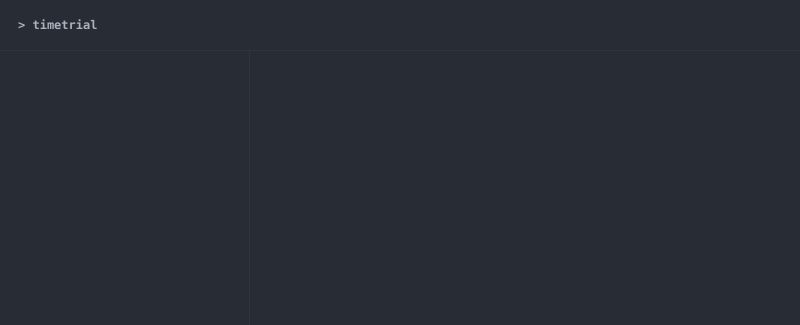
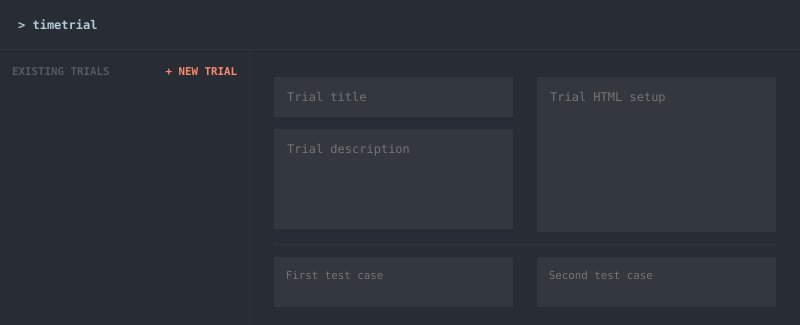
Before and after one commit to danjohnson95/timetrial, an Electron app: page index.html in a window 800 px wide. Drawn offline with Linux system fonts and the light colour scheme.

Commit message:
Added styling for creating new trials@

```diff
--- a/index.html
+++ b/index.html
@@ -11,9 +11,37 @@
 		</div>
 		<div id="body">
 			<div id="sidebar">
-
+				<div class="sidebar-title">
+					Existing Trials
+					<span id="new-trial">
+						+ New Trial
+					</span>
+				</div>
 			</div>
 			<div id="content">
+
+				<div class="new-trial-desc">
+					<div class="new-trial-meta">
+						<div class="input-div">
+							<input type="text" placeholder="Trial title">
+						</div>
+						<div class="input-div">
+							<textarea placeholder="Trial description"></textarea>
+						</div>
+					</div>
+					<div class="new-trial-html">
+						<textarea placeholder="Trial HTML setup"></textarea>
+					</div>
+				</div>
+
+				<div class="new-trial-code">
+					<div class="new-trial-left">
+						<textarea placeholder="First test case"></textarea>
+					</div>
+					<div class="new-trial-right">
+						<textarea placeholder="Second test case"></textarea>
+					</div>
+				</div>
 
 			</div>
 		</div>
--- a/src/scss/default.scss
+++ b/src/scss/default.scss
@@ -1,9 +1,13 @@
 $font-family: 'Consolas', 'Menlo', monospace;
 $font-size: 0.75rem;
 $background-color: #282c34;
-$body-color: #abb2bf;
+$body-color: #B2CCD6;
 $border-color: #30343c;
 $sidebar-width: 250px;
+
+$white-color: #EEFFFF;
+$comment-color: #545a63;
+$orange-color: #F78C6A;
 
 
 body{
@@ -14,6 +18,24 @@ body{
 	margin: 0;
 	-webkit-font-smoothing: antialiased;
 
+	input, button, textarea{
+		font-family: $font-family;
+		font-size: $font-size;
+		border: 1px solid transparent;
+		-webkit-font-smoothing: antialiased;
+		width: 100%;
+		padding: 1em;
+		box-sizing: border-box;
+		background-color: rgba(255,255,255,0.05);
+		outline: 0;
+		color: #EEFFFF;
+		resize: none;
+		&:focus{
+			border-color: $orange-color;
+		}
+
+	}
+
 	#top{
 		position: fixed;
 		top: 0;
@@ -22,6 +44,8 @@ body{
 		z-index: 1;
 		border-bottom: 1px solid $border-color;
 		padding: 1.5em;
+		height: 50px;
+		box-sizing: border-box;
 		h1{
 			font-size: 1em;
 			margin: 0;
@@ -39,12 +63,68 @@ body{
 		#sidebar, #content{
 			box-sizing: border-box;
 			flex: 1;
-			padding: 50px 1em 1em 1em;
+			padding: 65px 1em 1em 1em;
 		}
 
 		#sidebar{
 			max-width: $sidebar-width;
 			border-right: 1px solid $border-color;
+
+			.sidebar-title{
+				text-transform: uppercase;
+				color: $comment-color;
+				font-weight: bold;
+				font-size: .9em;
+				#new-trial{
+					float: right;
+					font-weight: bold;
+					color: $orange-color;
+					cursor: pointer;
+					&:hover{
+						text-decoration: underline;
+					}
+				}
+			}
+		}
+
+		#content{
+			.new-trial-desc, .new-trial-code{
+				display: flex;
+			}
+
+			.new-trial-meta .input-div{
+				margin-bottom: 1em;
+				textarea{
+					height: 100px;
+				}
+				&:last-child{
+					margin: 0;
+				}
+			}
+
+			.new-trial-html textarea{
+				height: 100%;
+			}
+
+			.new-trial-code{
+				margin: 0 1em;
+				border-top: 1px solid $border-color;
+				textarea{
+					font-size: .9em;
+				}
+				& div:first-child{
+					padding-left: 0;
+				}
+				& div:last-child{
+					padding-right: 0;
+				}
+			}
+
+			.new-trial-meta, .new-trial-html, .new-trial-left, .new-trial-right{
+				flex: 1;
+				padding: 1em;
+			}
+
 		}
 
 	}
```
Also changed, not shown: dist/css/default.css.
